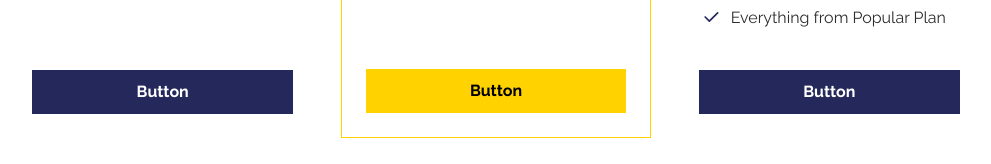
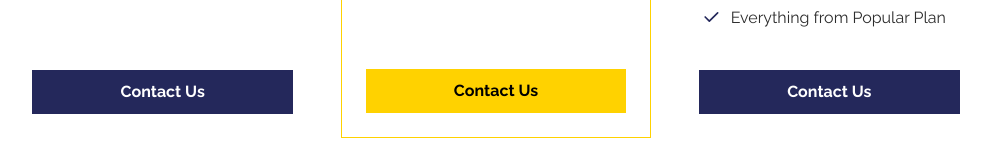
Before and after one commit to Vivek-Malla/MaaVi-Services, a plain HTML site: page index.html in a window 1280 px wide. Shown: the part 4008-4172 px from the top of the page, without its empty margins (144-1135 px from the left). Drawn offline with Linux system fonts and the light colour scheme.

Commit message:
content edit

```diff
--- a/index.html
+++ b/index.html
@@ -247,7 +247,7 @@
                                                 <path d="M5 12l5 5l10 -10"></path>
                                             </svg></span><span>SSL Cerification</span></li>
                                 </ul>
-                            </div><a class="btn btn-primary" role="button" href="#">Button</a>
+                            </div><a class="btn btn-primary" role="button" href="https://wa.me/message/IWRS2WNM7I2QE1">Contact Us</a>
                         </div>
                     </div>
                 </div>
@@ -271,7 +271,7 @@
                                                 <path d="M5 12l5 5l10 -10"></path>
                                             </svg></span><span>DSEO</span></li>
                                 </ul>
-                            </div><a class="btn btn-warning" role="button" href="#">Button</a>
+                            </div><a class="btn btn-warning" role="button" href="https://wa.me/message/IWRS2WNM7I2QE1">Contact Us</a>
                         </div>
                     </div>
                 </div>
@@ -299,7 +299,7 @@
                                                 <path d="M5 12l5 5l10 -10"></path>
                                             </svg></span><span>Everything from Popular Plan</span></li>
                                 </ul>
-                            </div><a class="btn btn-primary" role="button" href="#">Button</a>
+                            </div><a class="btn btn-primary" role="button" href="https://wa.me/message/IWRS2WNM7I2QE1">Contact Us</a>
                         </div>
                     </div>
                 </div>
```
Also changed, not shown: pricing.html (+3 -3 lines).
